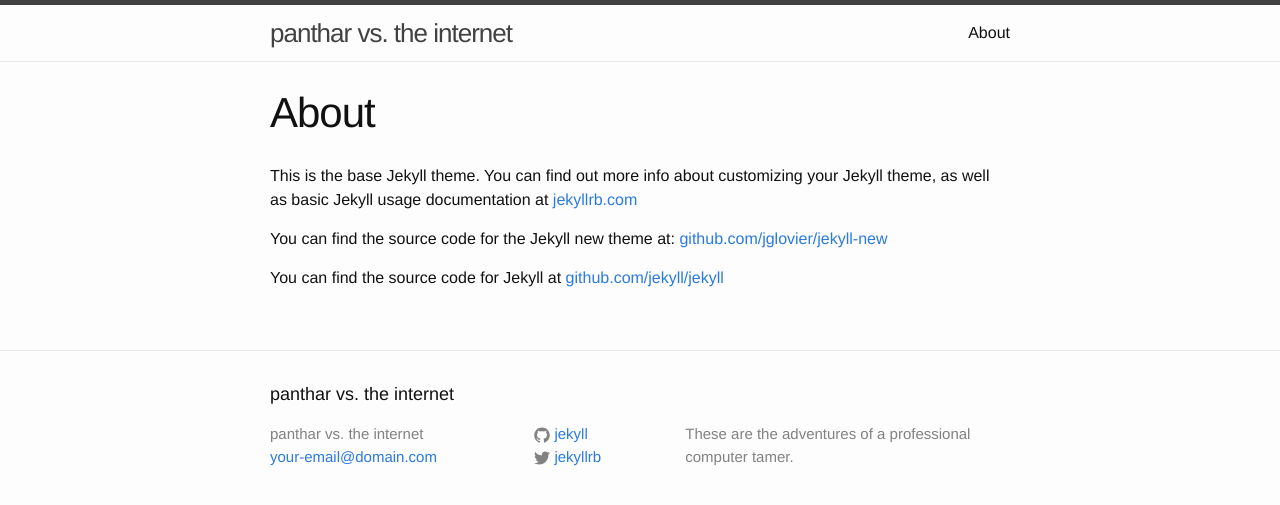
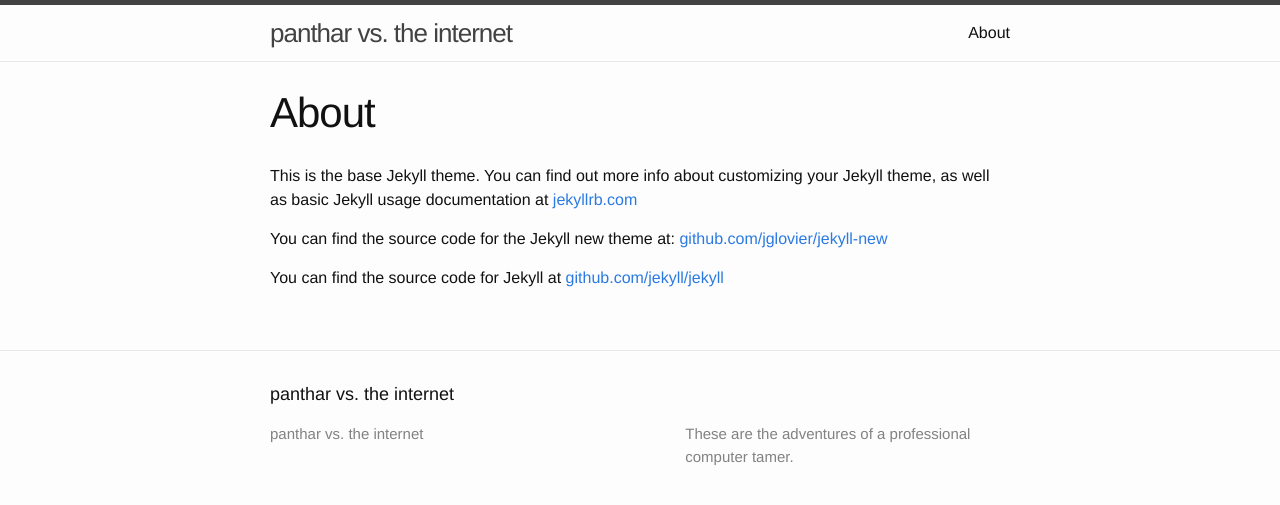
Before and after one commit to CodeFriendly/panthar.org, a Jekyll site: the page built from about.md, in a window 1280 px wide. Shown: the top 505 px of the page. Built offline with Jekyll 4.4.1, drawn with Linux system fonts in a browser that asks for light colours.

Commit message:
don't use email/twitter

```diff
--- a/_config.yml
+++ b/_config.yml
@@ -1,12 +1,12 @@
 # Site settings
 title: panthar vs. the internet
-email: your-email@domain.com
+email:
 description: > # this means to ignore newlines until "baseurl:"
     These are the adventures of a professional computer tamer.
 baseurl: "" # the subpath of your site, e.g. /blog/
-url: "http://yourdomain.com" # the base hostname & protocol for your site
-twitter_username: jekyllrb
-github_username:  jekyll
+url: "http://scruffybob.com/" # the base hostname & protocol for your site
+twitter_username:
+github_username:
 
 # Build settings
 markdown: kramdown
--- a/test.rb
+++ b/test.rb
@@ -1,3 +1,9 @@
 #!/usr/bin/env ruby
 
 puts 'hello world'
+
+b = 2 + 2
+a = 1 + 1
+
+puts b.to_s
+puts a.to_s
```
